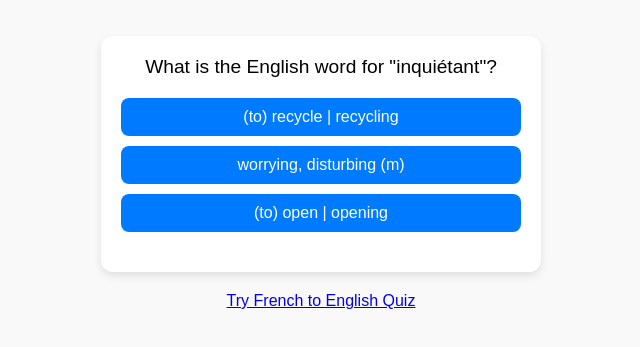
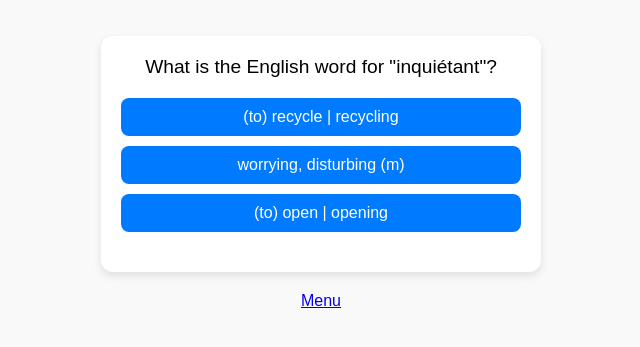
Before and after one commit to acgeospatial/french-quiz, a plain HTML site: page quiz-english-french.html in a window 1280 px wide. Shown: the part 227-574 px from the top of the page, without its empty margins (319-959 px from the left). Drawn offline with nearby package versions, Linux system fonts and the light colour scheme.

Commit message:
Update quiz-english-french.html

```diff
--- a/quiz-english-french.html
+++ b/quiz-english-french.html
@@ -64,7 +64,7 @@
 
     <!-- Link French English update -->
     <div style="margin-top: 20px;">
-        <a href="quiz-french-english.html">Try French to English Quiz</a>
+        <a href="index.html">Menu</a>
     </div>
 
     <script>
```
